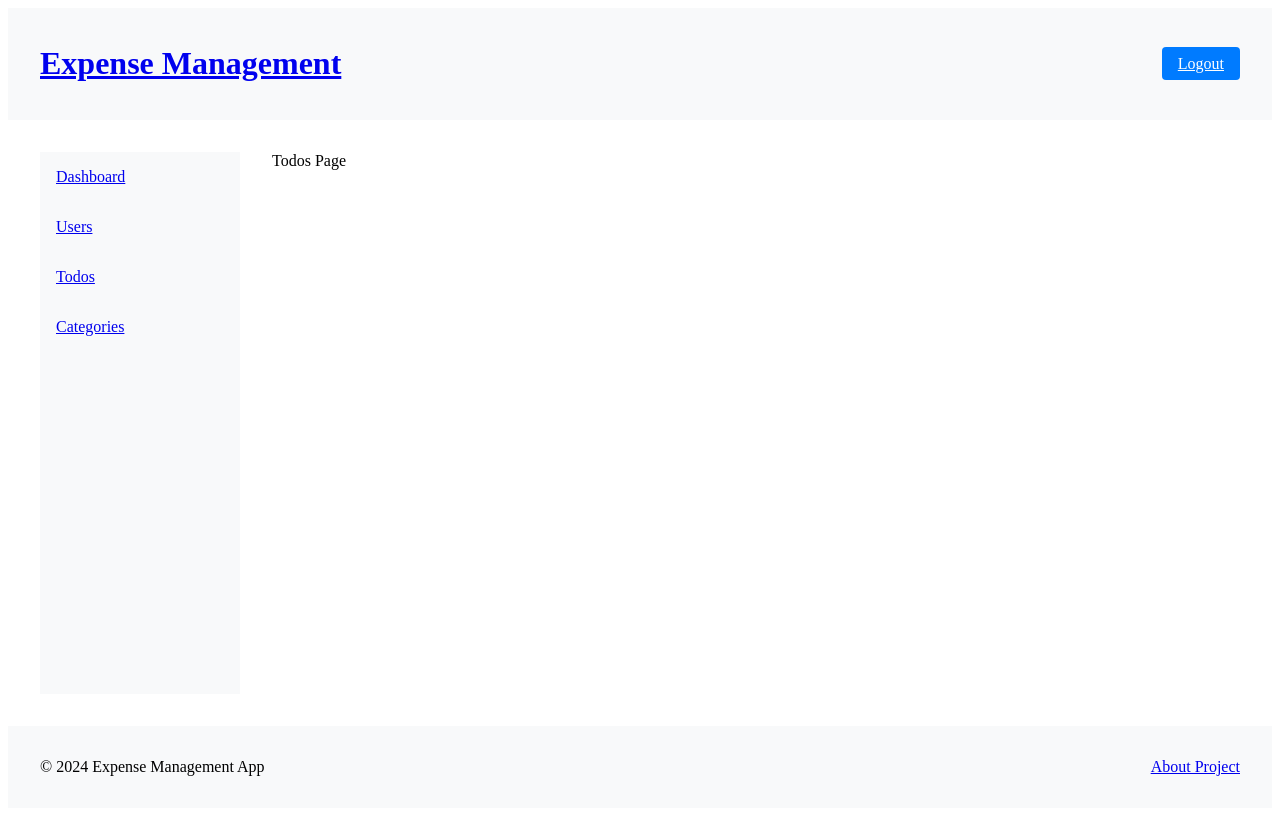
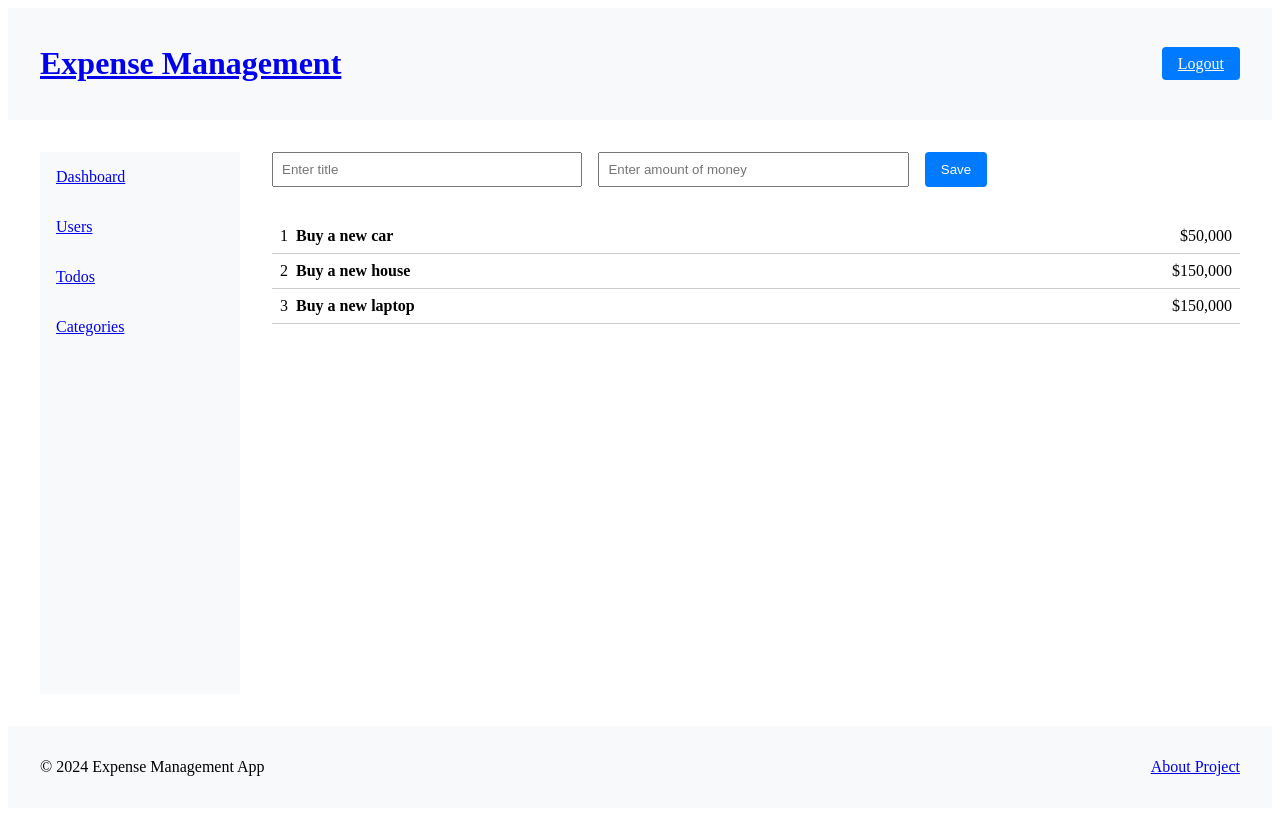
Before and after one commit to thuhuong1234/expense_management_project, a Vue app: page /todos in a window 1280 px wide. Built offline with nearby package versions, Linux system fonts and the light colour scheme.

Commit message:
:chicken: Implement todos page UI

```diff
--- a/src/views/TodosView.vue
+++ b/src/views/TodosView.vue
@@ -4,8 +4,65 @@ import DashboardLayout from "../layouts/DashboardLayout.vue";
 
 <template>
   <DashboardLayout>
-    <div class="todo-page">Todos Page</div>
+    <div class="todo-page">
+      <div class="todos-page">
+        <form class="todo-form">
+          <input class="input" type="text" placeholder="Enter title" />
+          <input
+            class="input"
+            type="text"
+            placeholder="Enter amount of money"
+          />
+          <button class="button" type="submit">Save</button>
+        </form>
+        <div class="todo-list">
+          <div class="todo-item">
+            <span class="no">1</span>
+            <span class="title">Buy a new car</span>
+            <span class="money">$50,000</span>
+          </div>
+          <div class="todo-item">
+            <span class="no">2</span>
+            <span class="title">Buy a new house</span>
+            <span class="money">$150,000</span>
+          </div>
+          <div class="todo-item">
+            <span class="no">3</span>
+            <span class="title">Buy a new laptop</span>
+            <span class="money">$150,000</span>
+          </div>
+        </div>
+      </div>
+    </div>
   </DashboardLayout>
 </template>
 
-<style scoped></style>
+<style scoped>
+.todo-form {
+  display: flex;
+  gap: 16px;
+  margin-bottom: 32px;
+}
+.todo-form > .input {
+  width: 30%;
+  padding: 8px;
+}
+.todo-form > .button {
+  padding: 8px 16px;
+  border: none;
+  border-radius: 4px;
+  background-color: #007bff;
+  color: #fff;
+  cursor: pointer;
+}
+.todo-item {
+  display: flex;
+  padding: 8px;
+  gap: 8px;
+  border-bottom: 1px solid #ccc;
+}
+.todo-item > .title {
+  flex: 1;
+  font-weight: bold;
+}
+</style>
```
